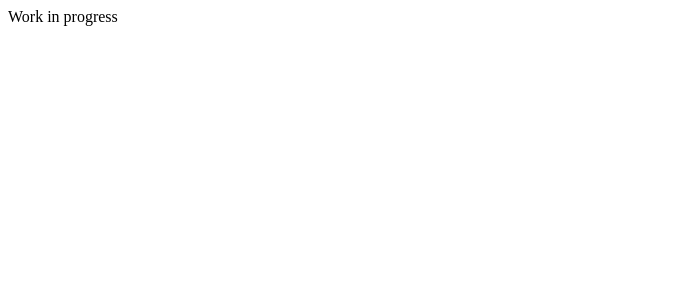
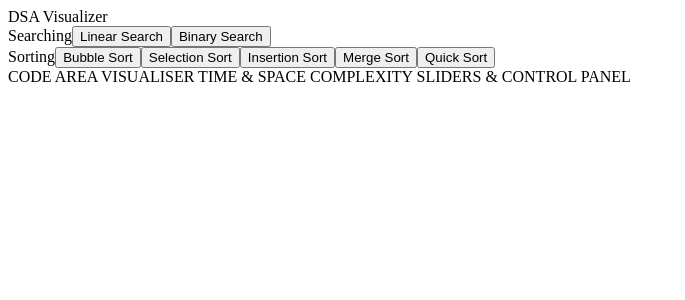
Before and after one commit to akshitsingh13/dsa-2d-visualizer, a React (Vite) app: page / in a window 1280 px wide. Shown: the top 300 px of the page, without its empty margins (0-685 px from the left). Built offline with nearby package versions, Linux system fonts and the light colour scheme.

Commit message:
Decided on the core structure

```diff
--- a/src/App.jsx
+++ b/src/App.jsx
@@ -1,7 +1,21 @@
 import "./App.css";
+import Sidebar from "./components/Sidebar/Sidebar";
+import Title from "./components/Title/Title";
 
 function App() {
-  return <>Work in progress</>;
+  return (
+    <div className="main">
+      <div className="header">
+        <Title />
+      </div>
+      <div className="panel-main">
+        <Sidebar />
+        <div className="panels">
+          CODE AREA VISUALISER TIME & SPACE COMPLEXITY SLIDERS & CONTROL PANEL
+        </div>
+      </div>
+    </div>
+  );
 }
 
 export default App;
--- a/src/components/Controls/PlaybackControls.jsx
+++ b/src/components/Controls/PlaybackControls.jsx
@@ -0,0 +1,4 @@
+function PlaybackControls() {
+  return <></>;
+}
+export default PlaybackControls;
--- a/src/components/Sidebar/Sidebar.jsx
+++ b/src/components/Sidebar/Sidebar.jsx
@@ -0,0 +1,24 @@
+import React from "react";
+import "./Sidebar.css";
+
+const Sidebar = () => {
+  return (
+    <div className="sideBarMenu">
+      <div className="searchingMenu">
+        Searching
+        <button>Linear Search</button>
+        <button>Binary Search</button>
+      </div>
+      <div className="sortingMenu">
+        Sorting
+        <button>Bubble Sort</button>
+        <button>Selection Sort</button>
+        <button>Insertion Sort</button>
+        <button>Merge Sort</button>
+        <button>Quick Sort</button>
+      </div>
+    </div>
+  );
+};
+
+export default Sidebar;
--- /dev/null
+++ b/src/components/Title/Title.jsx
@@ -0,0 +1,5 @@
+const Title = () => {
+  return <div id="header">DSA Visualizer</div>;
+};
+
+export default Title;
```
Also changed, not shown: src/components/CodePanel/CodePanel.jsx (added, +7 -0 lines), src/components/CodePanel/predefinedCode.js (+10 -0 lines), src/components/Sidebar/Sidebar.css (added), src/components/Title/Title.css (added).
